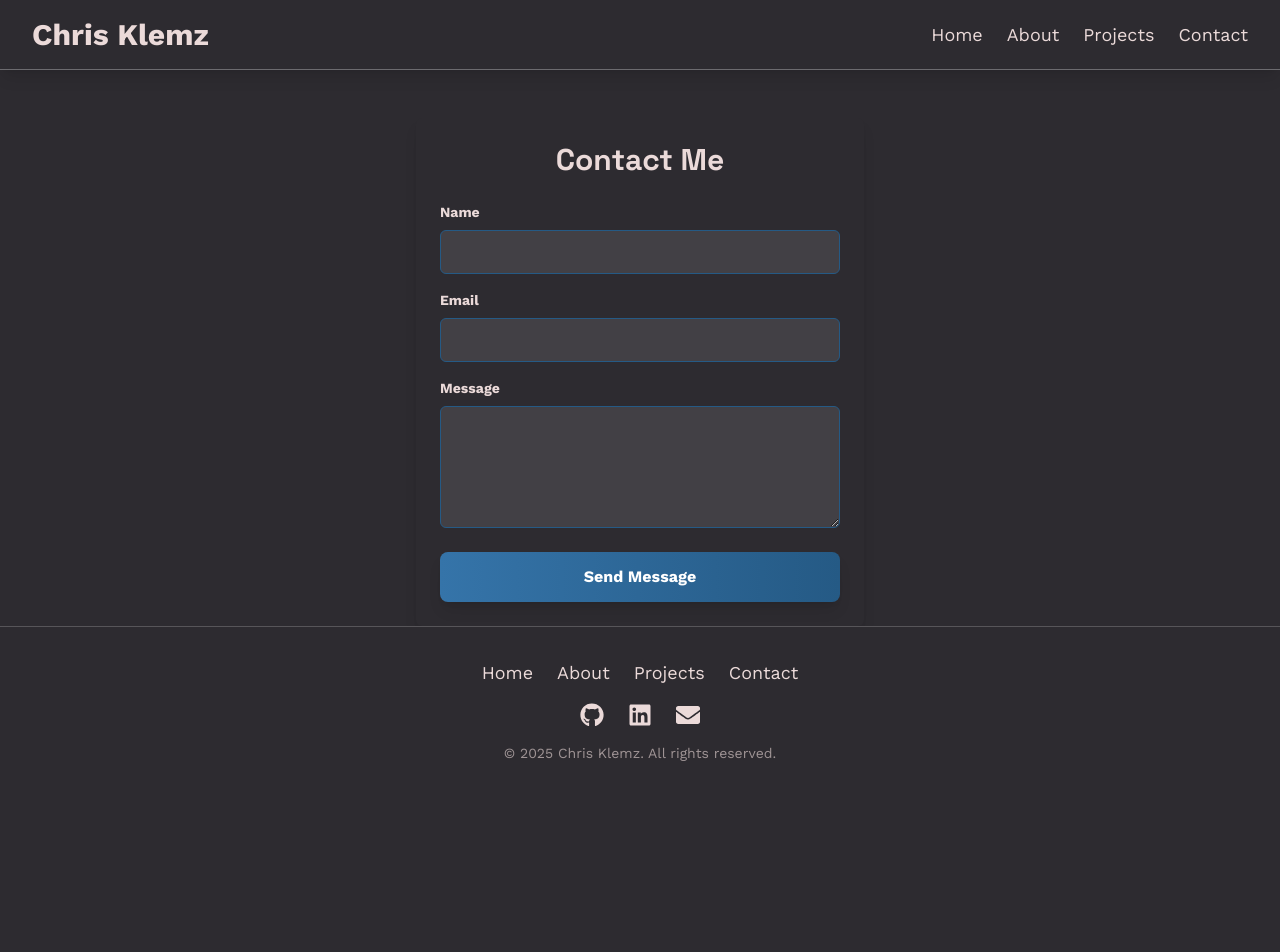
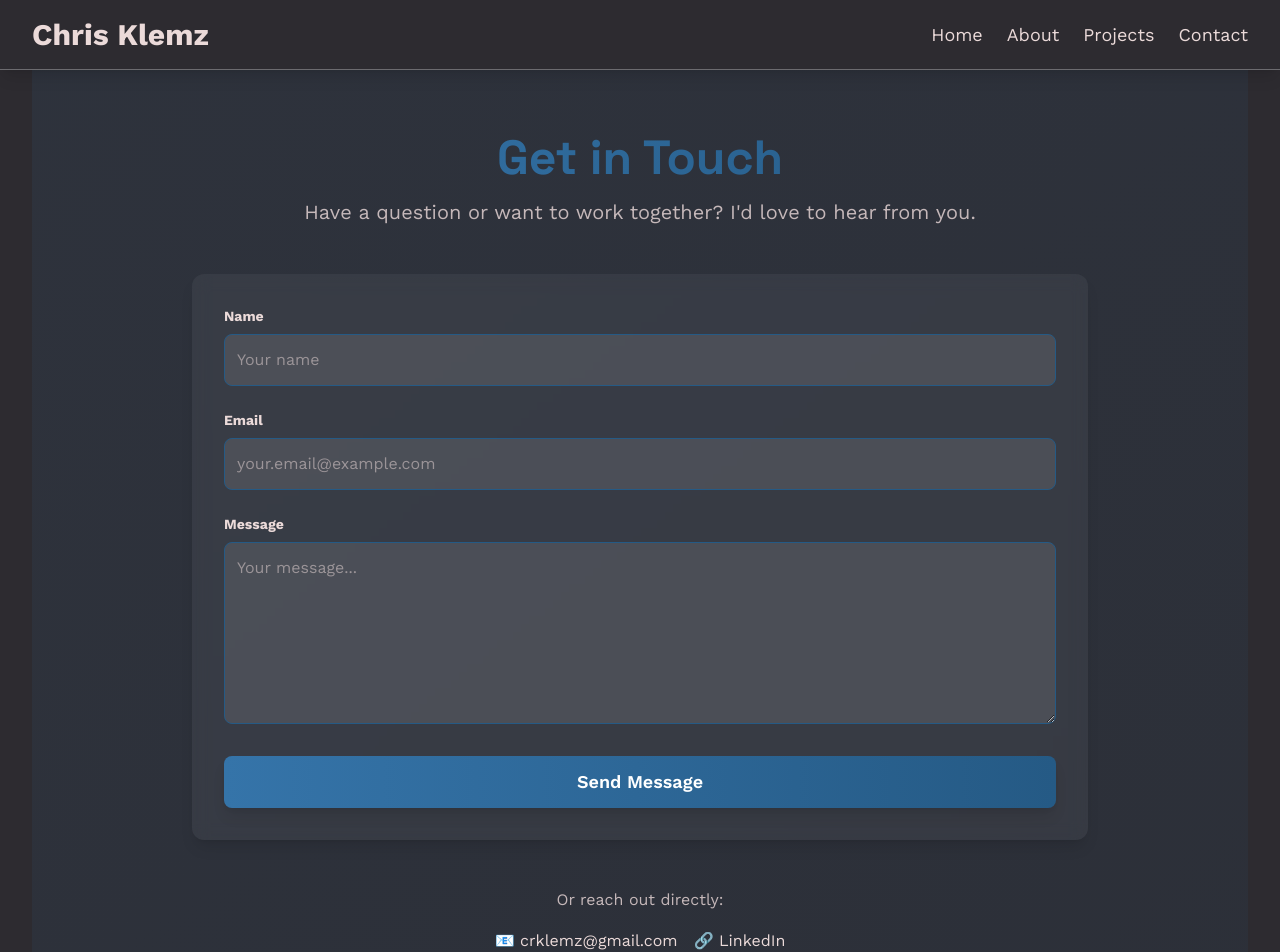
Before and after one commit to Crklemz/portfolio-website, a Next.js app: page /contact in a window 1280 px wide. Shown: the top 952 px of the page. Before the commit the page ends 800 px from the top, so only its background shows below. Built offline with nearby package versions, Linux system fonts and the light colour scheme.

Commit message:
style: overhaul contact page

```diff
--- a/src/app/contact/page.tsx
+++ b/src/app/contact/page.tsx
@@ -1,33 +1,87 @@
+"use client";
+
+import { motion } from "framer-motion";
+
 export default function Contact() {
   return (
-    <div className="max-w-md mx-auto bg-[var(--background)] text-[var(--foreground)] p-6 rounded-md shadow-lg mt-12">
-      <h1 className="text-3xl font-bold mb-6 text-center">Contact Me</h1>
-      <form className="space-y-4">
+    <div className="relative min-h-screen py-16 px-4">
+      {/* Background Elements */}
+      <div className="absolute inset-0 bg-gradient-to-br from-[var(--primary)]/10 to-[var(--secondary)]/10 pointer-events-none -z-10" />
+
+      <div className="max-w-4xl mx-auto">
+        <motion.div
+          initial={{ opacity: 0, y: 20 }}
+          animate={{ opacity: 1, y: 0 }}
+          transition={{ duration: 0.4 }}
+          className="text-center mb-12"
+        >
+          <h1 className="text-4xl md:text-5xl font-bold mb-4 bg-clip-text text-transparent bg-gradient-to-r from-[var(--primary)] to-[var(--secondary)]">
+            Get in Touch
+          </h1>
+          <p className="text-xl text-[var(--foreground)]/80 max-w-2xl mx-auto">
+            Have a question or want to work together? I'd love to hear from you.
+          </p>
+        </motion.div>
+
+        <motion.div
+          initial={{ opacity: 0, y: 20 }}
+          animate={{ opacity: 1, y: 0 }}
+          transition={{ duration: 0.4, delay: 0.2 }}
+          className="bg-white/5 backdrop-blur-sm rounded-xl p-8 shadow-lg"
+        >
+          <form className="space-y-6">
             <div>
               <label className="block text-[var(--foreground)] text-sm font-bold mb-2">Name</label>
               <input
                 type="text"
-            className="w-full border border-[var(--secondary)] p-2 rounded-md bg-white/10 text-[var(--foreground)] focus:outline-none focus:border-[var(--primary)] focus:ring-2 focus:ring-[var(--primary)]/50 transition-all"
+                className="w-full border border-[var(--secondary)] p-3 rounded-lg bg-white/10 text-[var(--foreground)] focus:outline-none focus:border-[var(--primary)] focus:ring-2 focus:ring-[var(--primary)]/50 transition-all"
+                placeholder="Your name"
               />
             </div>
             <div>
               <label className="block text-[var(--foreground)] text-sm font-bold mb-2">Email</label>
               <input
                 type="email"
-            className="w-full border border-[var(--secondary)] p-2 rounded-md bg-white/10 text-[var(--foreground)] focus:outline-none focus:border-[var(--primary)] focus:ring-2 focus:ring-[var(--primary)]/50 transition-all"
+                className="w-full border border-[var(--secondary)] p-3 rounded-lg bg-white/10 text-[var(--foreground)] focus:outline-none focus:border-[var(--primary)] focus:ring-2 focus:ring-[var(--primary)]/50 transition-all"
+                placeholder="your.email@example.com"
               />
             </div>
             <div>
               <label className="block text-[var(--foreground)] text-sm font-bold mb-2">Message</label>
               <textarea
-            className="w-full border border-[var(--secondary)] p-2 rounded-md bg-white/10 text-[var(--foreground)] focus:outline-none focus:border-[var(--primary)] focus:ring-2 focus:ring-[var(--primary)]/50 transition-all"
-            rows={4}
+                className="w-full border border-[var(--secondary)] p-3 rounded-lg bg-white/10 text-[var(--foreground)] focus:outline-none focus:border-[var(--primary)] focus:ring-2 focus:ring-[var(--primary)]/50 transition-all"
+                rows={6}
+                placeholder="Your message..."
               />
             </div>
-        <button type="submit" className="btn-primary w-full">
+            <motion.button
+              whileHover={{ scale: 1.02 }}
+              whileTap={{ scale: 0.98 }}
+              type="submit"
+              className="btn-primary w-full py-3 text-lg font-semibold rounded-lg transition-all duration-300 hover:shadow-lg"
+            >
               Send Message
-        </button>
+            </motion.button>
           </form>
+        </motion.div>
+
+        <motion.div
+          initial={{ opacity: 0 }}
+          animate={{ opacity: 1 }}
+          transition={{ delay: 0.4 }}
+          className="mt-12 text-center"
+        >
+          <p className="text-[var(--foreground)]/80 mb-4">Or reach out directly:</p>
+          <div className="flex flex-wrap justify-center gap-4">
+            <a href="mailto:crklemz@gmail.com" className="text-primary hover:text-primary/80 transition-colors">
+              📧 crklemz@gmail.com
+            </a>
+            <a href="https://www.linkedin.com/in/chris-klemz" target="_blank" rel="noopener noreferrer" className="text-primary hover:text-primary/80 transition-colors">
+              🔗 LinkedIn
+            </a>
+          </div>
+        </motion.div>
+      </div>
     </div>
   );
 }
```
Lines whose indentation alone changed are shown as unchanged.
